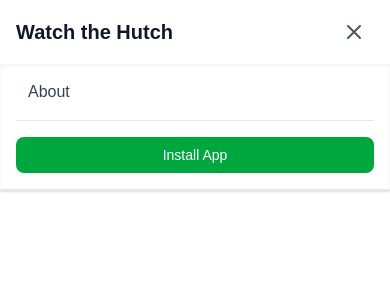
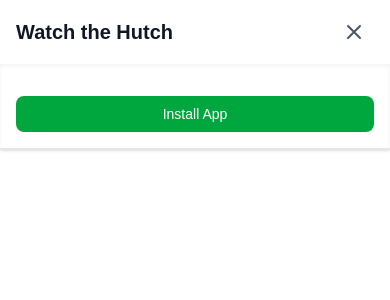
Before and after one commit to Jonathanferreras/watch-the-hutch-web, a Next.js app: page / in a window 390 px wide. Both pictures are taken after a click on the button 354 px from the left and 32 px from the top of the page. Shown: the top 300 px of the page. Built offline with nearby package versions, Linux system fonts and the light colour scheme; no server answers; the database is empty.

Commit message:
refactor: remove about link from navbar and update standstill bridge status label

```diff
--- a/src/components/Navbar.tsx
+++ b/src/components/Navbar.tsx
@@ -46,8 +46,8 @@ export function Navbar() {
             </div>
 
             <div className={`${isOpen ? 'block' : 'hidden'} md:hidden bg-white border-b border-gray-200 px-4 pt-2 pb-4 space-y-1 shadow-inner`}>
-                <a href="#" className="block px-3 py-2 rounded-md text-base font-medium text-gray-700 hover:bg-gray-50 hover:text-green-600">About</a>
-                <div className="pt-4 border-t border-gray-200 mt-2">
+                {/* <a href="#" className="block px-3 py-2 rounded-md text-base font-medium text-gray-700 hover:bg-gray-50 hover:text-green-600">About</a> */}
+                <div className="pt-4 mt-2">
                     <button className="w-full px-4 py-2 text-sm font-medium text-white bg-green-600 rounded-lg hover:bg-green-700 transition-colors">
                         Install App
                     </button>
--- a/src/features/bridge-state/bridge-state.constants.ts
+++ b/src/features/bridge-state/bridge-state.constants.ts
@@ -29,7 +29,7 @@ export const TRAFFIC_CONFIG: Record<
     },
     standstill: {
         color: "#EF4444",
-        label: "Backed up",
+        label: "Standstill",
         weight: 4,
         speed: 0,
     },
```
